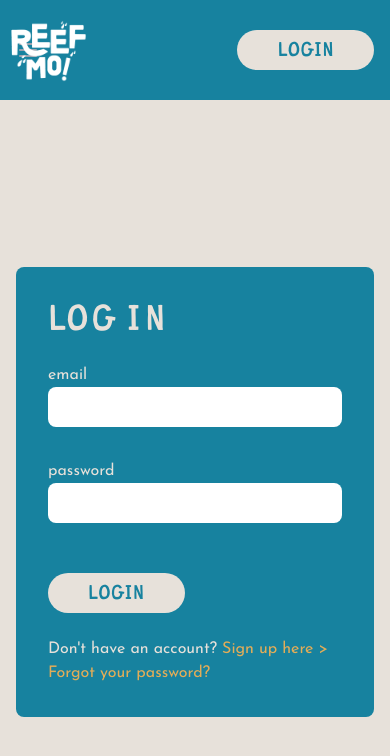
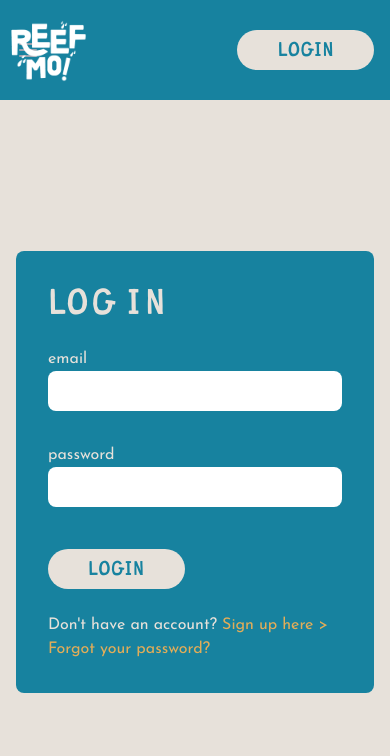
Before and after one commit to dlsudatasci/shore-reef-coral, a Next.js app: page /login in a window 390 px wide. Shown: the top 756 px of the page. Built offline with nearby package versions, Linux system fonts and the light colour scheme.

Commit message:
fix: responsiveness

```diff
--- a/components/layout.tsx
+++ b/components/layout.tsx
@@ -21,12 +21,12 @@ const Layout: FC<{ children: React.ReactNode }> = ({ children }) => {
 						siteTitle
 					)}.png?theme=light&md=0&fontSize=75px&images=https%3A%2F%2Fassets.vercel.com%2Fimage%2Fupload%2Ffront%2Fassets%2Fdesign%2Fnextjs-black-logo.svg`}
 				/>
-				<meta name="theme-color" content="#0370be" />
+				<meta name="theme-color" content="#17829F" />
 				<meta name="og:title" content={siteTitle} />
 				<meta name="twitter:card" content="summary_large_image" />
 			</Head>
 			<Header />
-			<main className="main-height">
+			<main className="main-height grid">
 				{children}
 			</main>
 			<footer className="text-gray-500 h-20 md:h-30 px-4 md:px-8">
--- a/pages/login.tsx
+++ b/pages/login.tsx
@@ -21,7 +21,7 @@ const Login: NextPage = () => {
 	const onSubmit = handleSubmit(data => console.log(data))
 
 	return (
-		<div className="grid place-items-center h-full px-4 sm:px-0 pt-10 sm:pt-0">
+		<div className="grid place-items-center px-4 sm:px-0 py-10 sm:pt-0">
 			<div className="bg-primary sm:w-[600px] w-full sm:px-12 px-8 py-8 rounded-lg">
 				<h2 className="font-comic-cat text-secondary mb-6">LOG IN</h2>
 				<form onSubmit={onSubmit}>
@@ -35,7 +35,7 @@ const Login: NextPage = () => {
 						<input type="password" id="password" {...register('password')} />
 						<p className="error text-secondary">{errors.password?.message}</p>
 					</div>
-					<input className="btn secondary mt-6" type="submit" value="Login" />
+					<input className="btn secondary mt-4" type="submit" value="Login" />
 				</form>
 				<p className="mt-6 text-secondary">Don&apos;t have an account? <Link href="/register"><a>Sign up here {'>'}</a></Link></p>
 				<p><Link href="/forgot"><a>Forgot your password?</a></Link></p>
--- a/pages/register.tsx
+++ b/pages/register.tsx
@@ -27,7 +27,7 @@ const Register: NextPage = () => {
 	const onSubmit = handleSubmit(data => console.log(data))
 
 	return (
-		<div className="grid place-items-center h-full px-4 sm:px-0 pt-10 sm:pt-0">
+		<div className="grid place-items-center px-4 sm:px-0 py-10">
 			<div className="bg-primary sm:w-[600px] w-full sm:px-12 px-8 py-8 rounded-lg">
 				<h2 className="font-comic-cat text-secondary mb-4">REGISTER</h2>
 				<form onSubmit={onSubmit}>
--- a/styles/globals.css
+++ b/styles/globals.css
@@ -14,7 +14,7 @@
 
   html,
   body {
-    @apply bg-secondary;
+    @apply bg-secondary
   }
 
   h2 {
@@ -24,7 +24,7 @@
 
 @layer components {
   .main-height {
-    height: calc(100vh - 100px);
+		min-height: calc(100vh - 100px);
   }
 
   .control label {
```
